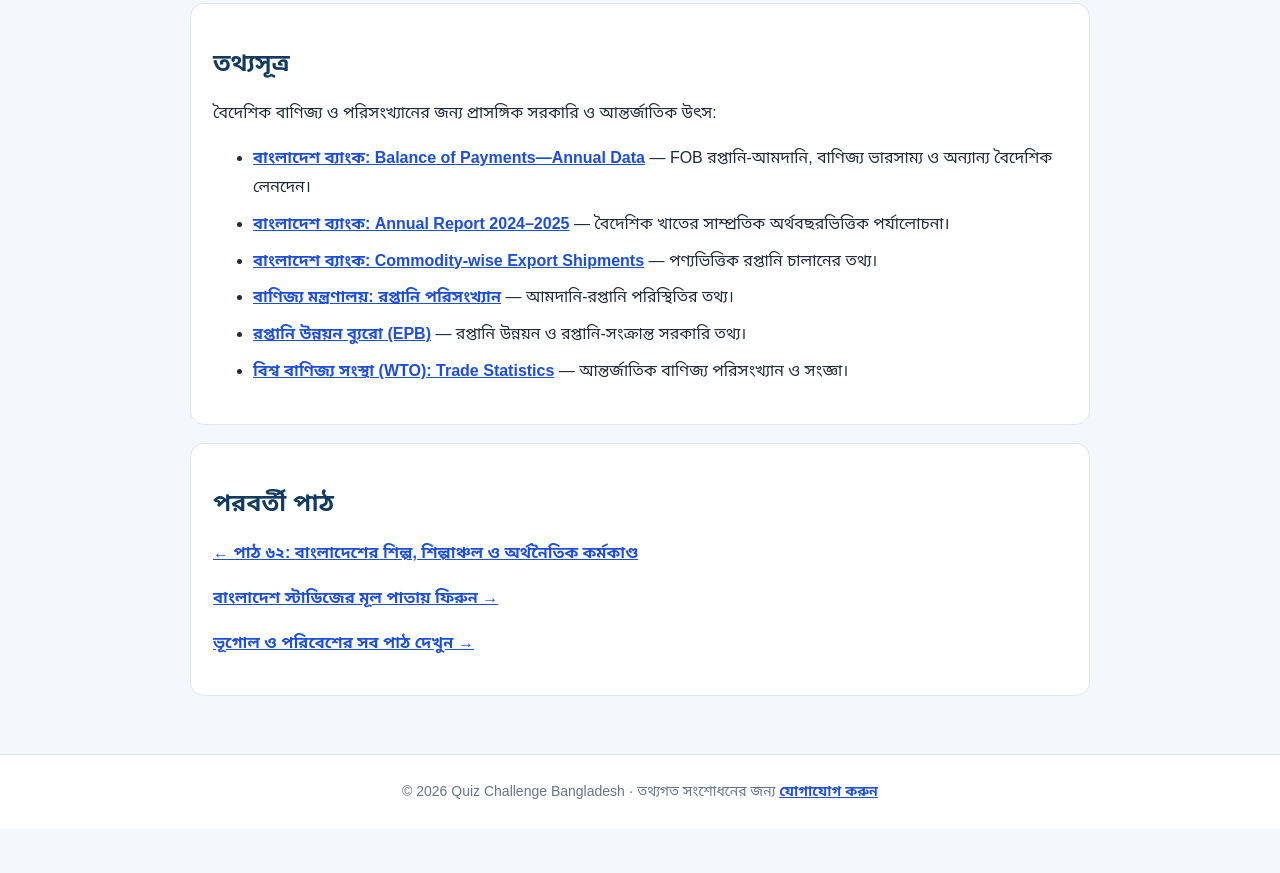
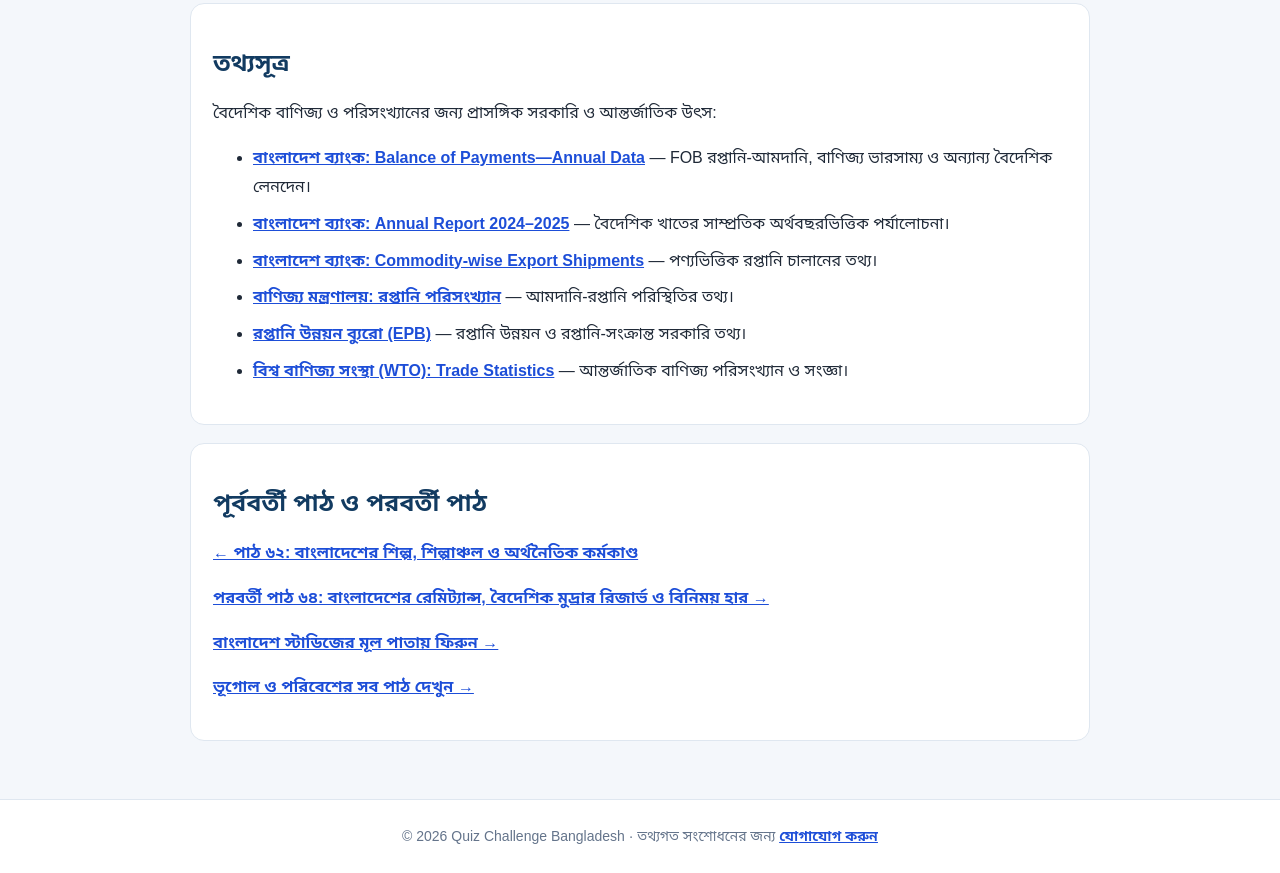
Before and after one commit to Aliakbar1974/Quiz-Challenge-Bangladesh-Website, a plain HTML site: page Resources/Bangladesh-Studies/Chapter-63/index.html in a window 1280 px wide. Shown: the part 7848-8721 px from the top of the page. Before the commit the page ends 8677 px from the top, so only its background shows below. Drawn offline with Linux system fonts and the light colour scheme.

Commit message:
Fix lesson 63 previous and next navigation

```diff
--- a/Resources/Bangladesh-Studies/Chapter-63/index.html
+++ b/Resources/Bangladesh-Studies/Chapter-63/index.html
@@ -54,6 +54,6 @@
 <li><a href="https://epb.gov.bd/" target="_blank" rel="noopener">রপ্তানি উন্নয়ন ব্যুরো (EPB)</a> — রপ্তানি উন্নয়ন ও রপ্তানি-সংক্রান্ত সরকারি তথ্য।</li>
 <li><a href="https://www.wto.org/english/res_e/statis_e/statis_e.htm" target="_blank" rel="noopener">বিশ্ব বাণিজ্য সংস্থা (WTO): Trade Statistics</a> — আন্তর্জাতিক বাণিজ্য পরিসংখ্যান ও সংজ্ঞা।</li>
 </ul></section>
-<section class="panel"><h2>পরবর্তী পাঠ</h2><p><a href="/Resources/Bangladesh-Studies/Chapter-62/">← পাঠ ৬২: বাংলাদেশের শিল্প, শিল্পাঞ্চল ও অর্থনৈতিক কর্মকাণ্ড</a></p><p><a href="/Resources/Bangladesh-Studies/">বাংলাদেশ স্টাডিজের মূল পাতায় ফিরুন →</a></p><p><a href="/Resources/Bangladesh-Studies/Geography/">ভূগোল ও পরিবেশের সব পাঠ দেখুন →</a></p></section>
+<section class="panel"><h2>পূর্ববর্তী পাঠ ও পরবর্তী পাঠ</h2><p><a href="/Resources/Bangladesh-Studies/Chapter-62/">← পাঠ ৬২: বাংলাদেশের শিল্প, শিল্পাঞ্চল ও অর্থনৈতিক কর্মকাণ্ড</a></p><p><a href="/Resources/Bangladesh-Studies/Chapter-64/">পরবর্তী পাঠ ৬৪: বাংলাদেশের রেমিট্যান্স, বৈদেশিক মুদ্রার রিজার্ভ ও বিনিময় হার →</a></p><p><a href="/Resources/Bangladesh-Studies/">বাংলাদেশ স্টাডিজের মূল পাতায় ফিরুন →</a></p><p><a href="/Resources/Bangladesh-Studies/Geography/">ভূগোল ও পরিবেশের সব পাঠ দেখুন →</a></p></section>
 </main><footer>© 2026 Quiz Challenge Bangladesh · তথ্যগত সংশোধনের জন্য <a href="/contact.html">যোগাযোগ করুন</a></footer>
 </body></html>
```
